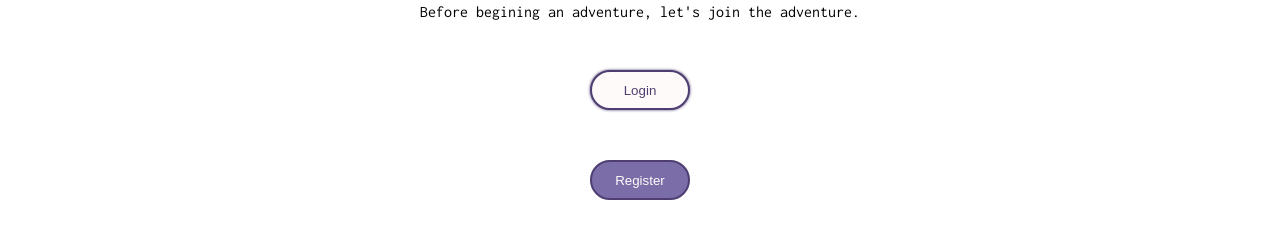
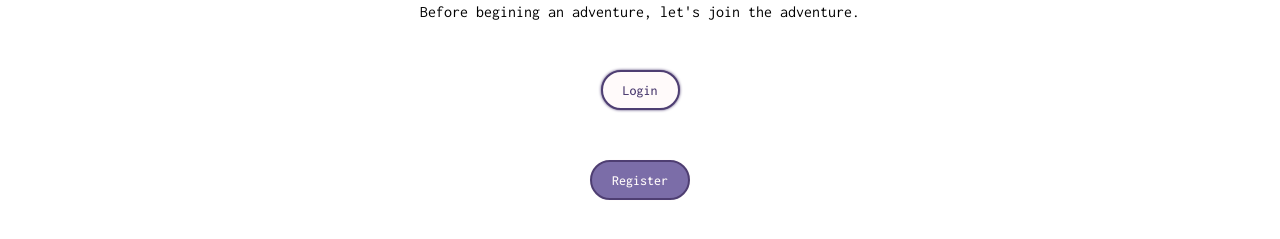
Before and after one commit to sachin-55/super-chat, a React (Create React App) app: page / in a window 1280 px wide. Shown: the part 399-638 px from the top of the page. Built offline with nearby package versions, Linux system fonts and the light colour scheme; a web font is replaced by a local one.

Commit message:
added typography style on button

```diff
--- a/src/components/Button/Button.tsx
+++ b/src/components/Button/Button.tsx
@@ -1,6 +1,9 @@
 import React from "react";
 import { css, styled } from "styled-components";
 import { NestedColorKeys, getColorValue } from "../../theme/colors";
+import { ThemeType } from "../../theme";
+
+export type ButtonSizeType = "xsm" | "sm" | "md" | "lg" | "xl";
 
 type VariantType =
   | "solid"
@@ -16,10 +19,23 @@ interface IButtonProps {
   color?: NestedColorKeys;
   bgColor?: NestedColorKeys;
   rounded?: boolean;
+
+  width?: string;
+  height?: string;
+  fontSize?: keyof ThemeType["fontSize"];
+  fontFamily?: keyof ThemeType["fontFamily"];
+  fontWeight?: keyof ThemeType["fontWeights"];
+  padding?: string;
+  margin?: string;
 }
 
 interface IButtonComponentProps extends React.ComponentProps<"button"> {
   variant?: VariantType;
+  isDisabled?: boolean;
+  isLoading?: boolean;
+  type?: "submit" | "button" | "reset";
+
+  size?: ButtonSizeType;
 }
 
 const Button: React.FC<
@@ -30,6 +46,14 @@ const Button: React.FC<
   color,
   bgColor,
   rounded = true,
+  height,
+  width,
+  fontSize,
+  fontFamily,
+  fontWeight,
+  margin,
+  padding,
+  size,
   ...restProps
 }) => {
   return (
@@ -38,6 +62,14 @@ const Button: React.FC<
       color={color}
       bgColor={bgColor}
       rounded={rounded}
+      $height={height}
+      $width={width}
+      $fontSize={fontSize}
+      $fontFamily={fontFamily}
+      $fontWeight={fontWeight}
+      $margin={margin}
+      $padding={padding}
+      $size={size}
       {...restProps}
     >
       {children}
@@ -47,8 +79,53 @@ const Button: React.FC<
 
 export default Button;
 
-const ButtonStyled = styled.button<IButtonProps>`
-  height: 40px;
+type ButtonOptionType = {
+  height: string;
+  fontSize: keyof ThemeType["fontSize"];
+  padding: string;
+};
+const buttonSizes: Record<ButtonSizeType, ButtonOptionType> = {
+  xsm: {
+    height: "30px",
+    fontSize: "g_smallNormal",
+    padding: "6px 16px",
+  },
+  sm: {
+    height: "36px",
+    fontSize: "h_normal",
+    padding: "8px 20px",
+  },
+  md: {
+    height: "42px",
+    fontSize: "i_largeNormal",
+    padding: "10px 24px",
+  },
+  lg: {
+    height: "48px",
+    fontSize: "j_title",
+    padding: "12px 28px",
+  },
+  xl: {
+    height: "54px",
+    fontSize: "m_subheading",
+    padding: "14px 32px",
+  },
+};
+
+const ButtonStyled = styled.button<
+  IButtonProps & {
+    $width?: string;
+    $height?: string;
+    $fontSize?: keyof ThemeType["fontSize"];
+    $padding?: string;
+    $margin?: string;
+
+    $fontWeight?: keyof ThemeType["fontWeights"];
+    $fontFamily?: keyof ThemeType["fontFamily"];
+
+    $size?: ButtonSizeType;
+  }
+>`
   min-width: 100px;
   display: inline-flex;
   align-items: center;
@@ -60,6 +137,29 @@ const ButtonStyled = styled.button<IButtonProps>`
 
   ${({ variant, color, bgColor }) =>
     getVariantWiseCss(variant, color, bgColor)};
+
+  font-weight: ${({ theme, $fontWeight }) =>
+    $fontWeight ? theme?.fontWeights[$fontWeight] : theme?.fontWeights?.medium};
+
+  font-size: ${({ theme, $fontSize, $size }) =>
+    $fontSize
+      ? theme?.fontSize[$fontSize]
+      : $size
+      ? theme?.fontSize[buttonSizes[$size].fontSize]
+      : theme?.fontSize.h_normal};
+
+  font-family: ${({ theme, $fontFamily }) =>
+    $fontFamily
+      ? theme?.fontFamily[$fontFamily]
+      : theme?.fontFamily?.inconsolata};
+  margin: ${({ $margin }) => $margin};
+  padding: ${({ $padding, $size }) =>
+    $padding ? $padding : $size ? buttonSizes[$size].padding : "8px 20px"};
+  width: ${({ $width }) => $width};
+  height: ${({ $height, $size }) =>
+    $height ? $height : $size ? buttonSizes[$size].height : "40px"};
+  min-height: fit-content;
+  min-width: fit-content;
 `;
 
 const getVariantWiseCss = (
--- a/src/components/Typography/style.ts
+++ b/src/components/Typography/style.ts
@@ -6,7 +6,7 @@ const TypographyStyled = styled.p<StyleType>`
   color: ${({ theme, $color }) => getColorValue($color)};
   font-weight: ${({ theme, $fontWeight }) => theme.fontWeights[$fontWeight]};
   display: ${({ $inline }) => ($inline ? "inline-block" : "block")};
-  font-size: ${({ theme, $size }) => theme.fontSizes[$size]};
+  font-size: ${({ theme, $size }) => theme.fontSize[$size]};
   font-family: ${({ theme, $fontFamily }) => theme.fontFamily[$fontFamily]};
   line-height: 1.5rem;
   margin: ${({ $margin }) => $margin};
```
